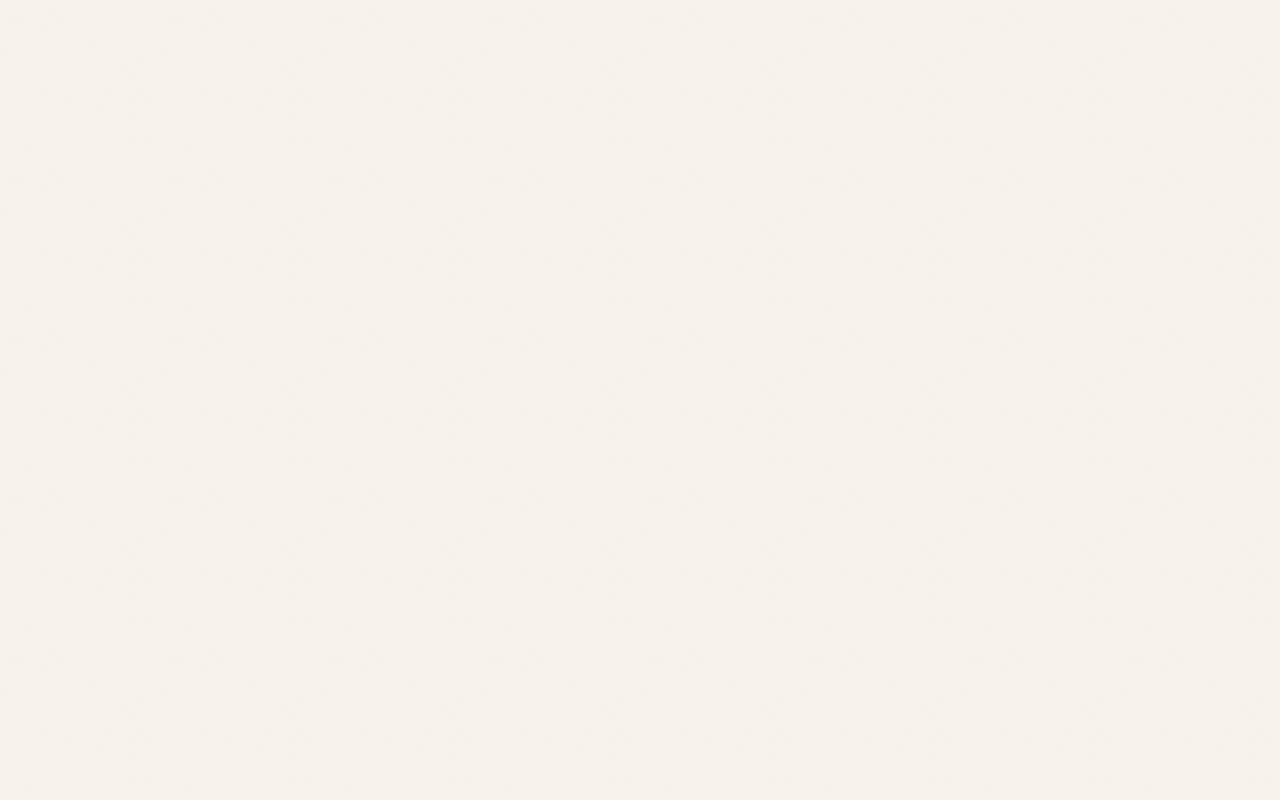
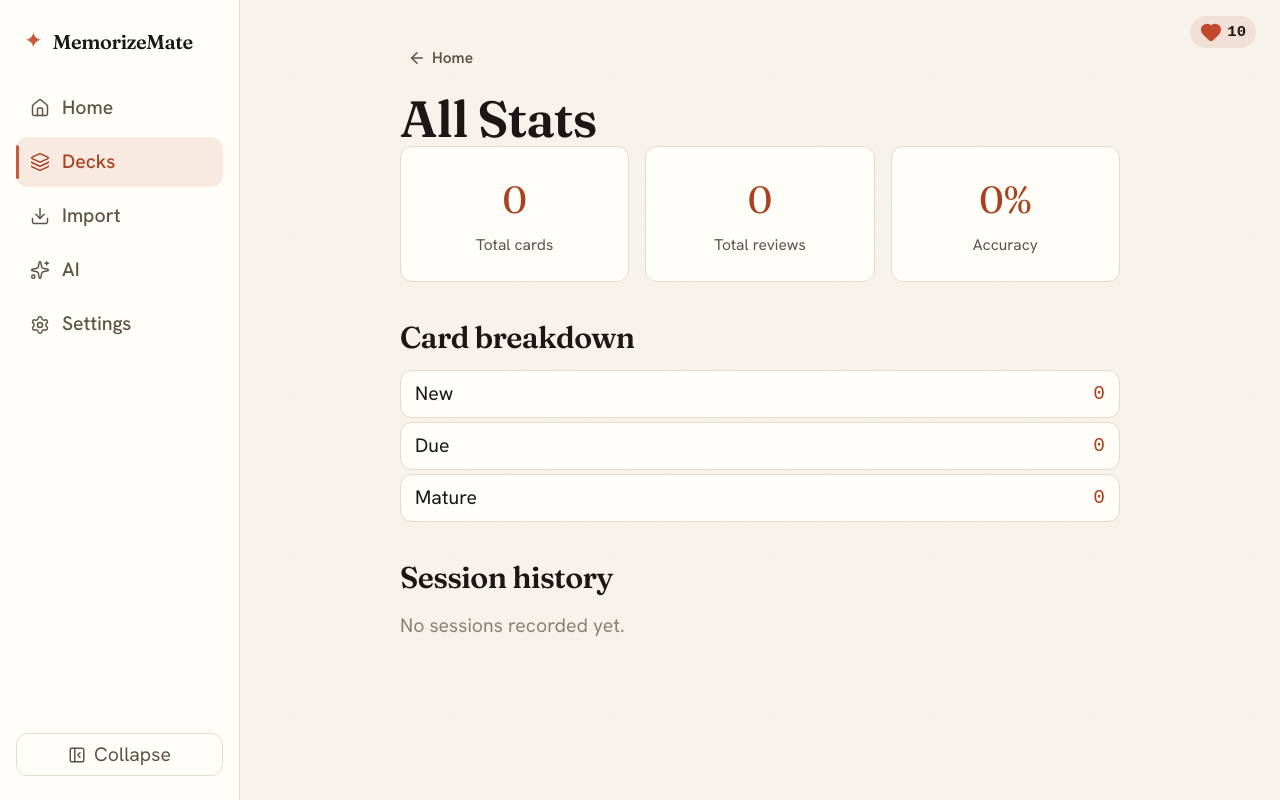
Before and after one commit to PandesalPanpan/MemorizeMate, a React (Vite) app: page /decks/1/stats in a window 1280 px wide. Before the commit this address had no page. Built offline with nearby package versions, Linux system fonts and the light colour scheme; a web font is replaced by a local one.

Commit message:
feat: stats screen with deck stats, card drill-down, session history

```diff
--- a/src/App.tsx
+++ b/src/App.tsx
@@ -14,6 +14,7 @@ import { ImportExportScreen } from './screens/ImportExportScreen';
 import { SettingsScreen } from './screens/SettingsScreen';
 import { ExamScreen } from './screens/ExamScreen';
 import { DeckPickerScreen } from './screens/DeckPickerScreen';
+import { StatsScreen } from './screens/StatsScreen';
 import { AIGenerateScreen } from './screens/AIGenerateScreen';
 import { DonationScreen } from './screens/DonationScreen';
 import { useStore, store } from './store/useStore';
@@ -58,6 +59,8 @@ export function App() {
               <Route path="/generate" element={<AIGenerateScreen />} />
               <Route path="/unlock" element={<DonationScreen />} />
               <Route path="/settings" element={<SettingsScreen />} />
+              <Route path="/decks/:deckId/stats" element={<StatsScreen />} />
+              <Route path="/stats" element={<StatsScreen />} />
             </Route>
           </Routes>
         </Router>
--- a/src/screens/DeckDetailScreen.tsx
+++ b/src/screens/DeckDetailScreen.tsx
@@ -38,6 +38,7 @@ export function DeckDetailScreen() {
       <div className={styles.actions}>
         <Link to={`/decks/${deck.id}/study`}><Button>Study</Button></Link>
         <Link to={`/decks/${deck.id}/exam`}><Button variant="outline">Exam</Button></Link>
+        <Link to={`/decks/${deck.id}/stats`}><Button variant="outline">Stats</Button></Link>
         <Link to={`/decks/${deck.id}/cards/new`}><Button variant="outline">Add card</Button></Link>
         <Link to={`/decks/${deck.id}/edit`}>
           <Button variant="ghost" size="sm">
--- a/src/screens/HomeScreen.tsx
+++ b/src/screens/HomeScreen.tsx
@@ -65,6 +65,8 @@ export function HomeScreen() {
         <h3>Your activity</h3>
         <div className={styles.card}><Heatmap counts={counts} /></div>
       </div>
+
+      <Link to="/stats"><Button variant="ghost" size="sm">View all stats</Button></Link>
     </section>
   );
 }
--- /dev/null
+++ b/src/screens/StatsScreen.module.css
@@ -0,0 +1,31 @@
+.page { max-width: 720px; margin: 0 auto; }
+.grid { display: grid; grid-template-columns: repeat(3, 1fr); gap: var(--space-md); margin-bottom: var(--space-xl); }
+.stat { text-align: center; padding: var(--space-lg); background: var(--color-surface); border: 1px solid var(--color-line); border-radius: var(--radius-md); }
+.statNum { font-family: var(--font-display); font-size: var(--step-3); color: var(--color-accent-deep); }
+.statLabel { color: var(--color-text-soft); font-size: var(--step--1); margin-top: 4px; }
+.breakdown { margin-bottom: var(--space-xl); }
+.breakdown h3 { margin-bottom: var(--space-md); }
+.breakdownRow { display: flex; justify-content: space-between; padding: 8px 14px; background: var(--color-surface); border: 1px solid var(--color-line); border-radius: var(--radius-md); margin-bottom: 4px; }
+.breakdownNum { font-family: var(--font-mono); color: var(--color-accent-deep); }
+.cardStats { margin-bottom: var(--space-xl); }
+.cardStats h3 { margin-bottom: var(--space-md); }
+.cardList { list-style: none; padding: 0; margin: 0; display: flex; flex-direction: column; gap: 4px; }
+.cardRow { display: flex; flex-direction: column; gap: 4px; padding: 12px 14px; background: var(--color-surface); border: 1px solid var(--color-line); border-radius: var(--radius-md); }
+.cardHeader { display: flex; align-items: center; gap: var(--space-sm); }
+.cardFront { flex: 1; font-weight: 500; color: var(--color-text); }
+.cardDetail { display: flex; flex-direction: column; gap: 2px; font-size: var(--step--1); color: var(--color-muted); font-family: var(--font-mono); }
+.ratingHistory { display: flex; gap: 4px; flex-wrap: wrap; margin-top: 4px; }
+.ratingDot { display: inline-flex; align-items: center; justify-content: center; width: 22px; height: 22px; border-radius: var(--radius-pill); font-size: var(--step--2); font-weight: 700; }
+.ratingDot[data-rating='again'] { background: var(--color-again); color: #fff; }
+.ratingDot[data-rating='hard'] { background: var(--color-hard); color: #fff; }
+.ratingDot[data-rating='good'] { background: var(--color-good); color: #fff; }
+.ratingDot[data-rating='easy'] { background: var(--color-easy); color: #fff; }
+.ratingMore { font-size: var(--step--2); color: var(--color-muted); align-self: center; }
+.leech { background: var(--color-again); color: #fff; padding: 1px 6px; border-radius: var(--radius-pill); font-size: var(--step--2); }
+.sessions { margin-bottom: var(--space-xl); }
+.sessions h3 { margin-bottom: var(--space-md); }
+.sessionList { list-style: none; padding: 0; margin: 0; display: flex; flex-direction: column; gap: 4px; }
+.sessionRow { padding: 10px 14px; background: var(--color-surface); border: 1px solid var(--color-line); border-radius: var(--radius-md); }
+.sessionDate { font-weight: 600; }
+.sessionMeta { font-size: var(--step--1); color: var(--color-muted); font-family: var(--font-mono); margin-top: 2px; }
+.empty { color: var(--color-muted); }
--- /dev/null
+++ b/src/screens/StatsScreen.tsx
@@ -0,0 +1,145 @@
+import { useEffect, useState } from 'react';
+import { useParams, Link } from 'react-router-dom';
+import { store } from '../store/useStore';
+import { BackLink } from '../components/BackLink';
+import { isDue } from '../fsrs/scheduler';
+import { sessionAccuracy, sessionDuration } from '../stats/sessionHistory';
+import type { Card, ReviewLog, StudySession, Deck } from '../types/models';
+import styles from './StatsScreen.module.css';
+
+export function StatsScreen() {
+  const { deckId } = useParams();
+  const [deck, setDeck] = useState<Deck | undefined>();
+  const [cards, setCards] = useState<Card[]>([]);
+  const [logs, setLogs] = useState<ReviewLog[]>([]);
+  const [sessions, setSessions] = useState<StudySession[]>([]);
+
+  useEffect(() => {
+    const repo = store.getState().repo;
+    if (deckId) {
+      repo.getDeck(deckId).then(setDeck);
+      repo.listCards(deckId).then(setCards);
+    } else {
+      repo.listCards().then(setCards);
+    }
+    repo.listReviewLogs().then(setLogs);
+    repo.listSessions().then(setSessions);
+  }, [deckId]);
+
+  const deckLogs = deckId
+    ? logs.filter((l) => cards.some((c) => c.id === l.cardId))
+    : logs;
+
+  const totalReviews = deckLogs.length;
+  const goodEasy = deckLogs.filter((l) => l.rating === 'good' || l.rating === 'easy').length;
+  const accuracy = totalReviews > 0 ? Math.round((goodEasy / totalReviews) * 100) : 0;
+
+  const now = new Date();
+  const newCards = cards.filter((c) => c.srs.reps === 0).length;
+  const dueCards = cards.filter((c) => isDue(c.srs, now)).length;
+  const matureCards = cards.filter((c) => c.srs.reps > 0 && !isDue(c.srs, now)).length;
+
+  const deckSessions = deckId
+    ? sessions.filter((s) => s.deckIds.includes(deckId))
+    : sessions;
+  const sortedSessions = [...deckSessions].sort((a, b) => b.startedAt - a.startedAt);
+
+  return (
+    <section className={styles.page}>
+      <BackLink to={deckId ? `/decks/${deckId}` : '/'} label={deck?.name ?? 'Home'} />
+      <h2>{deck ? `${deck.name} Stats` : 'All Stats'}</h2>
+
+      <div className={styles.grid}>
+        <div className={styles.stat}>
+          <div className={styles.statNum}>{cards.length}</div>
+          <div className={styles.statLabel}>Total cards</div>
+        </div>
+        <div className={styles.stat}>
+          <div className={styles.statNum}>{totalReviews}</div>
+          <div className={styles.statLabel}>Total reviews</div>
+        </div>
+        <div className={styles.stat}>
+          <div className={styles.statNum}>{accuracy}%</div>
+          <div className={styles.statLabel}>Accuracy</div>
+        </div>
+      </div>
+
+      <div className={styles.breakdown}>
+        <h3>Card breakdown</h3>
+        <div className={styles.breakdownRow}>
+          <span>New</span><span className={styles.breakdownNum}>{newCards}</span>
+        </div>
+        <div className={styles.breakdownRow}>
+          <span>Due</span><span className={styles.breakdownNum}>{dueCards}</span>
+        </div>
+        <div className={styles.breakdownRow}>
+          <span>Mature</span><span className={styles.breakdownNum}>{matureCards}</span>
+        </div>
+      </div>
+
+      {deckId && cards.length > 0 && (
+        <div className={styles.cardStats}>
+          <h3>Card details</h3>
+          <ul className={styles.cardList}>
+            {cards.map((c) => {
+              const cardLogs = logs.filter((l) => l.cardId === c.id).sort((a, b) => b.timestamp - a.timestamp);
+              const cardGoodEasy = cardLogs.filter((l) => l.rating === 'good' || l.rating === 'easy').length;
+              const cardAcc = cardLogs.length > 0 ? Math.round((cardGoodEasy / cardLogs.length) * 100) : 0;
+              const lastReviewed = cardLogs.length > 0 ? new Date(cardLogs[0].timestamp).toLocaleDateString() : 'Never';
+              const nextDue = c.srs.due ? new Date(c.srs.due).toLocaleDateString() : '—';
+              return (
+                <li key={c.id} className={styles.cardRow}>
+                  <div className={styles.cardHeader}>
+                    <Link to={`/decks/${deckId}/cards/${c.id}`} className={styles.cardFront}>{c.front}</Link>
+                    {c.leech && <span className={styles.leech}>Leech</span>}
+                  </div>
+                  <div className={styles.cardDetail}>
+                    <span>{cardLogs.length} reviews · {cardAcc}% acc</span>
+                    <span>Stability: {c.srs.stability?.toFixed(1) ?? '—'} · Difficulty: {c.srs.difficulty?.toFixed(1) ?? '—'}</span>
+                    <span>Lapses: {c.lapses} · Last: {lastReviewed} · Due: {nextDue}</span>
+                  </div>
+                  {cardLogs.length > 0 && (
+                    <div className={styles.ratingHistory}>
+                      {cardLogs.slice(0, 10).map((l) => (
+                        <span key={l.id} className={styles.ratingDot} data-rating={l.rating} title={`${l.rating} — ${new Date(l.timestamp).toLocaleDateString()}`}>
+                          {l.rating[0].toUpperCase()}
+                        </span>
+                      ))}
+                      {cardLogs.length > 10 && <span className={styles.ratingMore}>+{cardLogs.length - 10}</span>}
+                    </div>
+                  )}
+                </li>
+              );
+            })}
+          </ul>
+        </div>
+      )}
+
+      <div className={styles.sessions}>
+        <h3>Session history</h3>
+        {sortedSessions.length === 0 ? (
+          <p className={styles.empty}>No sessions recorded yet.</p>
+        ) : (
+          <ul className={styles.sessionList}>
+            {sortedSessions.map((s) => {
+              const d = new Date(s.startedAt);
+              const dateStr = d.toLocaleDateString(undefined, { month: 'short', day: 'numeric' });
+              const timeStr = d.toLocaleTimeString(undefined, { hour: '2-digit', minute: '2-digit' });
+              const dur = sessionDuration(s);
+              const acc = Math.round(sessionAccuracy(s) * 100);
+              const durStr = dur >= 60 ? `${Math.floor(dur / 60)}m ${dur % 60}s` : `${dur}s`;
+              return (
+                <li key={s.id} className={styles.sessionRow}>
+                  <div className={styles.sessionDate}>{dateStr} {timeStr}</div>
+                  <div className={styles.sessionMeta}>
+                    {s.cardsReviewed} reviewed · {acc}% acc · {durStr}
+                  </div>
+                </li>
+              );
+            })}
+          </ul>
+        )}
+      </div>
+    </section>
+  );
+}
```
